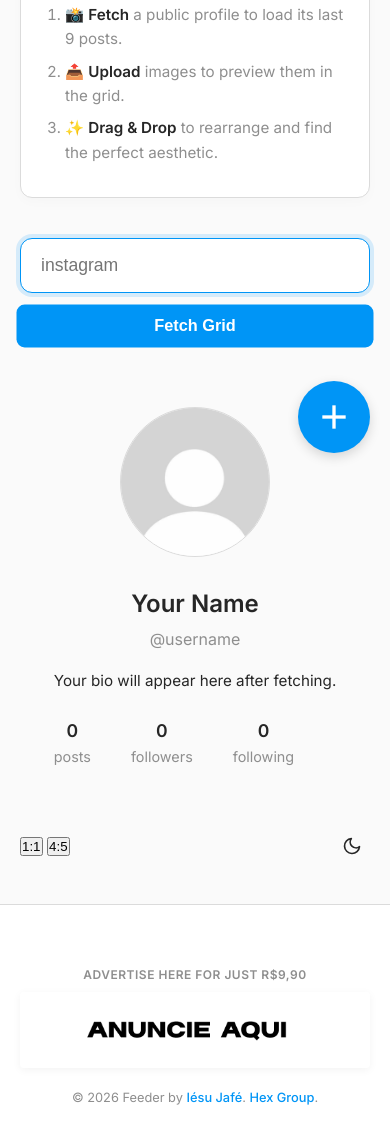
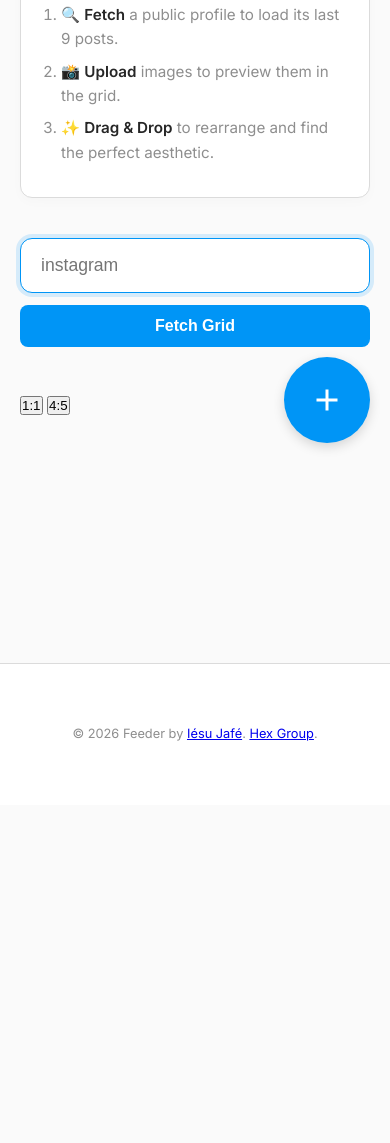
Before and after one commit to onicafe/feeder, a website: page index.html in a window 390 px wide. Shown: the part 371-1514 px from the top of the page. After the commit the page ends 1176 px from the top, so only its background shows below. Drawn offline with Linux system fonts and the light colour scheme.

Commit message:
v1.0: Atualização da UI (Grid Full-Width), Tradução (i18n), Correção do Servidor Local e Melhorias no Layout

```diff
--- a/app.js
+++ b/app.js
@@ -4,6 +4,7 @@
  */
 
 // --- Layer 1: Data / State (Store) ---
+const AppStore = {
     state: {
         profile: {
             username: null,
@@ -16,9 +17,7 @@ state: {
             type: 'empty',
             url: null,
             file: null
-    })),
-        user: null, // Legacy support if needed
-            dragSourceIndex: null
+        }))
     },
 
     // Action: Update Grid Item
@@ -176,15 +175,17 @@ const RenderEngine = {
     renderProfile() {
         const p = AppStore.state.profile;
         if (p.fetched) {
+            this.profileEl.classList.remove('hidden');
+
+            this.profileEl.scrollIntoView({ behavior: 'smooth' });
+
             // Text
             document.getElementById('profileRealName').textContent = p.realName || p.username;
             document.getElementById('profileHandle').textContent = `@${p.username}`;
             document.getElementById('profileBio').textContent = p.bio || '';
 
             // Image
-            if (p.avatar) {
             document.getElementById('profileAvatar').src = this.getProxyUrl(p.avatar);
-            }
 
             // Stats
             if (p.stats) {
@@ -379,14 +380,13 @@ const Tools = {
 
         } catch (error) {
             console.error('Fetch Failed:', error);
-
-            // Check if local to give specific advice
-            const isLocal = window.location.hostname === 'localhost' || window.location.hostname === '127.0.0.1';
+            console.error('Fetch Error:', error);
+            const isLocal = window.location.hostname === 'localhost' || window.location.hostname === '127.0.0.1' || window.location.protocol === 'file:';
 
             if (isLocal) {
-                alert(`Connection Failed: ${error.message}.\n\nTo enable Fetch, you must run the Bridge:\n1. Open Terminal\n2. Run: node server.js`);
+                alert(`Local Server Error: Is 'node server.js' running?\n\nDetails: ${error.message}`);
             } else {
-                alert(`Server Error: ${error.message}.\n\nThe Vercel Function may have crashed or timed out (common with Puppeteer on free tier). Check Vercel logs.`);
+                alert('Server Error: Failed to fetch.\n\nThe Vercel Function may have crashed or timed out (common with Puppeteer on free tier). Check Vercel logs.');
             }
         } finally {
             if (btn) {
@@ -407,16 +407,15 @@ const Localization = {
             'input_placeholder': 'instagram',
             'btn_fetch': 'Fetch Grid',
             'how_to_title': 'How to use:',
-            'how_to_1': '<strong>Fetch</strong> a public profile to load its last 9 posts.',
-            'how_to_2': '<strong>Upload</strong> images to preview them in the grid.',
-            'how_to_3': '<strong>Drag & Drop</strong> to rearrange and find the perfect aesthetic.',
+            'how_to_1': '🔍 <strong>Fetch</strong> a public profile to load its last 9 posts.',
+            'how_to_2': '📸 <strong>Upload</strong> images to preview them in the grid.',
+            'how_to_3': '✨ <strong>Drag & Drop</strong> to rearrange and find the perfect aesthetic.',
             'stat_posts': 'posts',
             'stat_followers': 'followers',
             'stat_following': 'following',
             'footer_copyright': '© 2026 Feeder by',
             'footer_author': 'Iésu Jafé',
-            'footer_group': 'Hex Group',
-            'ad_text': 'Advertise here for just R$9,90'
+            'footer_group': 'Hex Group'
         },
         'pt': {
             'app_title': 'Visualize seu Grid',
@@ -424,16 +423,15 @@ const Localization = {
             'input_placeholder': 'usuário',
             'btn_fetch': 'Buscar Grid',
             'how_to_title': 'Como usar:',
-            'how_to_1': '<strong>Busque</strong> um perfil público para carregar os últimos 9 posts.',
-            'how_to_2': '<strong>Carregue</strong> imagens para pré-visualizar no grid.',
-            'how_to_3': '<strong>Arraste e Solte</strong> para organizar e encontrar a estética perfeita.',
+            'how_to_1': '🔍 <strong>Busque</strong> um perfil público para carregar os últimos 9 posts.',
+            'how_to_2': '📸 <strong>Carregue</strong> imagens para pré-visualizar no grid.',
+            'how_to_3': '✨ <strong>Arraste e Solte</strong> para organizar e encontrar a estética perfeita.',
             'stat_posts': 'publicações',
             'stat_followers': 'seguidores',
             'stat_following': 'seguindo',
             'footer_copyright': '© 2026 Feeder por',
             'footer_author': 'Iésu Jafé',
-            'footer_group': 'Hex Group',
-            'ad_text': 'Anuncie aqui por apenas R$9,90'
+            'footer_group': 'Hex Group'
         },
         'ja': {
             'app_title': 'グリッドをプレビュー',
@@ -441,16 +439,15 @@ const Localization = {
             'input_placeholder': 'ユーザーネーム',
             'btn_fetch': 'グリッドを取得',
             'how_to_title': '使い方:',
-            'how_to_1': '<strong>取得</strong>: 公開プロフィールから最新の9つの投稿を読み込みます。',
-            'how_to_2': '<strong>アップロード</strong>: 画像をアップロードしてグリッドでプレビューします。',
-            'how_to_3': '<strong>ドラッグ＆ドロップ</strong>: 並べ替えて、完璧な美しさを見つけます。',
+            'how_to_1': '🔍 <strong>取得</strong>: 公開プロフィールから最新の9つの投稿を読み込みます。',
+            'how_to_2': '📸 <strong>アップロード</strong>: 画像をアップロードしてグリッドでプレビューします。',
+            'how_to_3': '✨ <strong>ドラッグ＆ドロップ</strong>: 並べ替えて、完璧な美しさを見つけます。',
             'stat_posts': '投稿',
             'stat_followers': 'フォロワー',
             'stat_following': 'フォロー中',
             'footer_copyright': '© 2026 Feeder 作成者:',
             'footer_author': 'Iésu Jafé',
-            'footer_group': 'Hex Group',
-            'ad_text': 'たった R$9,90 でここに広告を出す'
+            'footer_group': 'Hex Group'
         },
         'zh': {
             'app_title': '预览您的网格',
@@ -458,16 +455,15 @@ const Localization = {
             'input_placeholder': '用户名',
             'btn_fetch': '获取网格',
             'how_to_title': '如何使用:',
-            'how_to_1': '<strong>获取</strong> 公开资料以加载其最近的9篇帖子。',
-            'how_to_2': '<strong>上传</strong> 图片以在网格中预览。',
-            'how_to_3': '<strong>拖放</strong> 以重新排列并找到完美的审美。',
+            'how_to_1': '🔍 <strong>获取</strong> 公开资料以加载其最近的9篇帖子。',
+            'how_to_2': '📸 <strong>上传</strong> 图片以在网格中预览。',
+            'how_to_3': '✨ <strong>拖放</strong> 以重新排列并找到完美的审美。',
             'stat_posts': '帖子',
             'stat_followers': '粉丝',
             'stat_following': '关注',
             'footer_copyright': '© 2026 Feeder 作者',
             'footer_author': 'Iésu Jafé',
-            'footer_group': 'Hex Group',
-            'ad_text': '仅需 R$9,90 在此广告'
+            'footer_group': 'Hex Group'
         }
     },
 
@@ -479,13 +475,19 @@ const Localization = {
     },
 
     detectLanguage() {
-        // 1. Check URL Parameter ?lang=pt
+        // 1. Check URL Parameter (Override): ?lang=pt
         const urlParams = new URLSearchParams(window.location.search);
-        const paramLang = urlParams.get('lang');
+        const urlLang = urlParams.get('lang');
+
+        if (urlLang && this.translations[urlLang]) {
+            this.currentLang = urlLang;
+            console.log(`[i18n] Forced via URL: ${this.currentLang}`);
+            return;
+        }
 
         // 2. Check Browser Language
         const browserLang = navigator.language || navigator.userLanguage;
-        const shortLang = paramLang || browserLang.split('-')[0]; // 'pt-BR' -> 'pt'
+        const shortLang = browserLang.split('-')[0]; // 'pt-BR' -> 'pt'
 
         if (['pt', 'ja', 'zh'].includes(shortLang)) {
             this.currentLang = shortLang;
@@ -493,7 +495,7 @@ const Localization = {
             this.currentLang = 'en'; // Default
         }
 
-        console.log(`[i18n] Detected: ${shortLang} (URL/Nav), Using: ${this.currentLang}`);
+        console.log(`[i18n] Detected: ${browserLang}, Using: ${this.currentLang}`);
     },
 
     applyTranslations() {
--- a/index.html
+++ b/index.html
@@ -47,33 +47,34 @@
                 with your new content.
             </p>
 
-            <!-- Instructions Module (Moved Above Input) -->
+            <!-- Instructions Module (Moved Up) -->
             <div class="instructions">
                 <h3 data-i18n="how_to_title">How to use:</h3>
                 <ol>
-                    <li data-i18n="how_to_1">📸 <strong>Fetch</strong> a public profile to load its last 9 posts.</li>
-                    <li data-i18n="how_to_2">📤 <strong>Upload</strong> images to preview them in the grid.</li>
+                    <li data-i18n="how_to_1">🔍 <strong>Fetch</strong> a public profile to load its last 9 posts.</li>
+                    <li data-i18n="how_to_2">📸 <strong>Upload</strong> images to preview them in the grid.</li>
                     <li data-i18n="how_to_3">✨ <strong>Drag & Drop</strong> to rearrange and find the perfect aesthetic.
                     </li>
                 </ol>
             </div>
 
-            <div class="search-bar-hero" style="margin-top: 40px;"> <!-- Added margin for spacing -->
+            <div class="search-bar-hero">
                 <input type="text" id="usernameInput" placeholder="instagram" autofocus>
                 <button id="fetchBtn" class="btn-primary" data-i18n="btn_fetch">Fetch Grid</button>
             </div>
         </section>
 
         <!-- Profile Header (Dynamic) -->
-        <section id="profileSection" class="profile-header">
+        <section id="profileSection" class="profile-header hidden">
             <div class="avatar-wrapper">
-                <img id="profileAvatar" src="assets/default-avatar.png" onerror="this.src='https://via.placeholder.com/150?text=User'" alt="Avatar" class="avatar">
+                <img id="profileAvatar" src="" alt="Avatar" class="avatar">
             </div>
             <div class="profile-info">
                 <div class="profile-text">
-                    <h2 id="profileRealName">Your Name</h2>
+                    <h2 id="profileRealName">Name</h2>
                     <p id="profileHandle">@username</p>
-                    <p id="profileBio" class="bio-text">Your bio will appear here after fetching.</p>
+                    <p id="profileBio" class="bio-text">Never accept the world as it appears to be, dare to see it for
+                        what it could be.</p>
                 </div>
 
                 <div class="stats-row">
@@ -144,18 +145,10 @@
 
     <footer class="app-footer">
         <div class="ad-container">
-            <a href="https://wa.me/5584999034089" target="_blank" class="ad-text-link">
-                <span class="ad-text-label" data-i18n="ad_text">Advertise here for just R$9,90</span>
-            </a>
-
-            <!-- Fallback Ad (Image Only) -->
-            <div class="ad-fallback" title="Advertise with us">
-                <img src="ad_fallback.png" alt="Advertise Here" id="adImage">
-            </div>
-
-            <!-- AdSense Auto Ads (Will overlay or displace if loaded) -->
-            <ins class="adsbygoogle" style="display:block; margin-top:20px;" data-ad-client="ca-pub-7467411748752837"
-                data-ad-slot="auto" data-ad-format="auto" data-full-width-responsive="true"></ins>
+            <!-- AdSense Auto Ads will likely place ads here or full-screen -->
+            <!-- We can also place a specific unit here if you create one later -->
+            <ins class="adsbygoogle" style="display:block" data-ad-client="ca-pub-7467411748752837" data-ad-slot="auto"
+                data-ad-format="auto" data-full-width-responsive="true"></ins>
             <script>
                 (adsbygoogle = window.adsbygoogle || []).push({});
             </script>
--- a/server.js
+++ b/server.js
@@ -5,6 +5,7 @@ const app = express();
 const PORT = 3005;
 
 app.use(cors());
+app.use(express.static('.')); // Serve static files from current directory
 
 // Validated Web Profile Info Scraper (Scrapfly Strategy)
 app.get('/api/user/:username', async (req, res) => {
--- a/style.css
+++ b/style.css
@@ -36,8 +36,7 @@ body {
     min-height: 100vh;
     line-height: 1.6;
     /* Increased spacing */
-    /* Unify transitions for subtle mode switch */
-    transition: background-color 0.3s ease, color 0.3s ease, border-color 0.3s ease;
+    transition: background-color 0.3s ease, color 0.3s ease;
 }
 
 /* Header */
@@ -161,26 +160,7 @@ body {
     font-weight: 600;
     font-size: 1rem;
     cursor: pointer;
-    /* Add Pulse */
-    animation: pulseSubtle 3s infinite;
-}
-
-/* Pulse Animation */
-@keyframes pulseSubtle {
-    0% {
-        transform: scale(1);
-        box-shadow: 0 0 0 0 rgba(0, 149, 246, 0.4);
-    }
-
-    70% {
-        transform: scale(1.02);
-        box-shadow: 0 0 0 6px rgba(0, 149, 246, 0);
-    }
-
-    100% {
-        transform: scale(1);
-        box-shadow: 0 0 0 0 rgba(0, 149, 246, 0);
-    }
+    transition: transform 0.1s ease;
 }
 
 .btn-primary:active {
@@ -194,7 +174,9 @@ body {
     border: 1px solid var(--border-color);
     border-radius: 12px;
     padding: 24px;
-    margin-top: 40px;
+    margin-top: 20px;
+    margin-bottom: 40px;
+    /* Gap added */
     box-shadow: 0 4px 12px rgba(0, 0, 0, 0.02);
 }
 
@@ -339,12 +321,13 @@ body {
 /* FAB Button */
 .fab-btn {
     pointer-events: auto;
+    /* Enable clicks */
     position: absolute;
     bottom: 30px;
-    right: 20px;
+    right: 30px;
 
-    /* Increased size (~35% larger than 64px = ~86px) */
     width: 86px;
+    /* Increased by 35% */
     height: 86px;
     border-radius: 50%;
     background-color: var(--accent-color);
@@ -360,28 +343,17 @@ body {
 }
 
 .fab-btn svg {
-    width: 40px;
-    height: 40px;
+    width: 36px;
+    height: 36px;
 }
 
-/* ... existing hover ... */
 .fab-btn:hover {
     transform: scale(1.1);
     box-shadow: 0 8px 16px rgba(0, 0, 0, 0.2);
 }
 
-/* Mobile Constraint for FAB */
-@media (max-width: 768px) {
-    .fab-btn {
-        right: 20px;
-        bottom: 20px;
-        width: 72px;
-        /* Slightly smaller on mobile but still big */
-        height: 72px;
-    }
-}
 
-/* ... existing secondary-btn ... */
+
 .secondary-btn {
     background: transparent;
     border: 1px solid var(--border-color);
@@ -400,37 +372,34 @@ body {
     border-color: var(--text-primary);
 }
 
-/* Grid Container - Reduce Bottom Gap */
+/* Grid Container */
 .grid-container {
     display: grid;
     grid-template-columns: repeat(3, 1fr);
     gap: 2px;
+    /* Tighter gap for "almost all horizontal space" */
     width: 100%;
-    /* Further reduced padding-bottom (was 60px) */
-    padding-bottom: 20px;
+    padding-bottom: 100px;
+    /* Space for FAB */
     margin: 0 auto;
 }
 
-.grid-wrapper-relative {
-    position: relative;
-    max-width: 100%;
-    margin-bottom: 0px;
-    /* Removed margin completely */
-}
-
-/* ... existing grid items ... */
+/* Grid Aspect Ratios */
 .grid-item {
     position: relative;
-    background-color: var(--card-bg);
+    background-color: #f0f0f0;
+    /* Light gray slot */
     overflow: hidden;
     cursor: grab;
     transition: transform 0.2s ease, opacity 0.2s ease;
+    /* Default Square 1:1 */
     aspect-ratio: 1 / 1;
     display: flex;
     align-items: center;
     justify-content: center;
     font-size: 2rem;
-    color: var(--text-muted);
+    color: #a0a0a0;
+    /* Darker gray, but not too dark */
     user-select: none;
     border-radius: 2px;
 }
@@ -446,12 +415,14 @@ body {
     object-fit: cover;
     display: block;
     pointer-events: none;
+    /* Prevent browser drag of image, we drag container */
 }
 
 .grid-item:active {
     cursor: grabbing;
 }
 
+/* Drag State */
 .grid-item.dragging {
     opacity: 0.5;
     transform: scale(0.95);
@@ -470,99 +441,63 @@ body {
     padding: 60px 20px;
 }
 
-.footer-link {
-    color: var(--accent-color);
-    text-decoration: none;
-    font-weight: 500;
-    transition: opacity 0.2s;
+.ad-placeholder {
+    background: var(--bg-primary);
+    height: 120px;
+    width: 100%;
+    max-width: 728px;
+    margin: 0 auto 20px;
+    display: flex;
+    align-items: center;
+    justify-content: center;
+    border: 1px solid var(--border-color);
+    border-radius: 4px;
+    color: var(--text-secondary);
+    font-weight: 600;
+    letter-spacing: 1px;
+    text-transform: uppercase;
 }
-
-.footer-link:hover {
-    opacity: 0.8;
-}
-
-/* Ad Styles */
-.ad-container {
-    margin-bottom: 20px;
-}
-
-.ad-text-link {
-    text-decoration: none;
-    cursor: pointer;
-    display: inline-block;
-}
-
-.ad-text-link:hover .ad-text-label {
-    color: var(--accent-color);
-    text-decoration: underline;
-}
-
-.ad-text-label {
-    display: block;
-    margin-bottom: 8px;
-    font-size: 0.75rem;
-    font-weight: 700;
-    letter-spacing: 0.5px;
-    color: var(--text-secondary);
-    text-transform: uppercase;
-    transition: color 0.2s;
-}
-
-.ad-fallback {
-    display: block;
-    max-width: 100%;
-    /* Allow full width */
-    width: 728px;
-    /* Target width */
-    margin: 0 auto;
-    border-radius: 4px;
-    overflow: hidden;
-    box-shadow: 0 2px 8px rgba(0, 0, 0, 0.05);
-    transition: transform 0.2s;
-}
-
-.ad-fallback:hover {
-    transform: translateY(-2px);
-}
-
-.ad-fallback img {
-    width: 100%;
-    height: auto;
-    display: block;
-}
-
 
 /* Mobile Responsiveness */
 @media (max-width: 768px) {
     .app-main {
         padding: 0;
-        /* Full Width Main on Mobile */
+        /* Full width for grid */
+        overflow-x: hidden;
+        /* Prevent horizontal scroll */
     }
 
+    /* Add padding back to content sections so they don't touch edges */
     .search-hero,
     .profile-header,
-    .grid-controls {
-        padding: 0 20px;
-        /* Keep padding for content but NOT grid */
-        /* margin also needs adjustment if it was affecting width */
+    .grid-controls,
+    .instructions {
+        padding-left: 20px;
+        padding-right: 20px;
+        width: 100%;
+        max-width: 100%;
+        box-sizing: border-box;
     }
 
-    .grid-wrapper-relative {
-        /* Ensure specific full width for grid wrapper */
-        width: 100%;
-        max-width: 100%;
-        margin-left: 0;
-        margin-right: 0;
+    /* Ensure specific margins are maintained */
+    .search-hero {
+        margin: 40px auto 30px;
     }
 
-    .search-hero {
-        margin: 40px auto 60px;
+    .profile-header {
+        margin-bottom: 30px;
     }
 
+    .grid-controls {
+        margin-bottom: 20px;
+    }
+
+    /* Font Sizes */
     .search-hero h1 {
         font-size: 2rem;
     }
 
+    /* Layout Adjustments */
     .search-bar-hero {
         flex-direction: column;
     }
@@ -570,11 +505,6 @@ body {
     .search-bar-hero input,
     .search-bar-hero button {
         width: 100%;
-        max-width: 100%;
-    }
-
-    .grid-container {
-        gap: 2px;
     }
 
     .profile-header {
@@ -586,4 +516,25 @@ body {
     .app-header {
         padding: 0 20px;
     }
+
+    /* Grid Specifics - Edge to Edge */
+    .grid-container {
+        gap: 2px;
+        padding-bottom: 120px;
+        /* Space for FAB */
+    }
+
+    /* FAB - Ensure it is LARGE and positioned correctly */
+    .fab-btn {
+        right: 20px;
+        bottom: 30px;
+        width: 86px !important;
+        /* Force Override */
+        height: 86px !important;
+    }
+
+    .fab-btn svg {
+        width: 36px;
+        height: 36px;
+    }
 }
```
Lines whose indentation alone changed are shown as unchanged.
